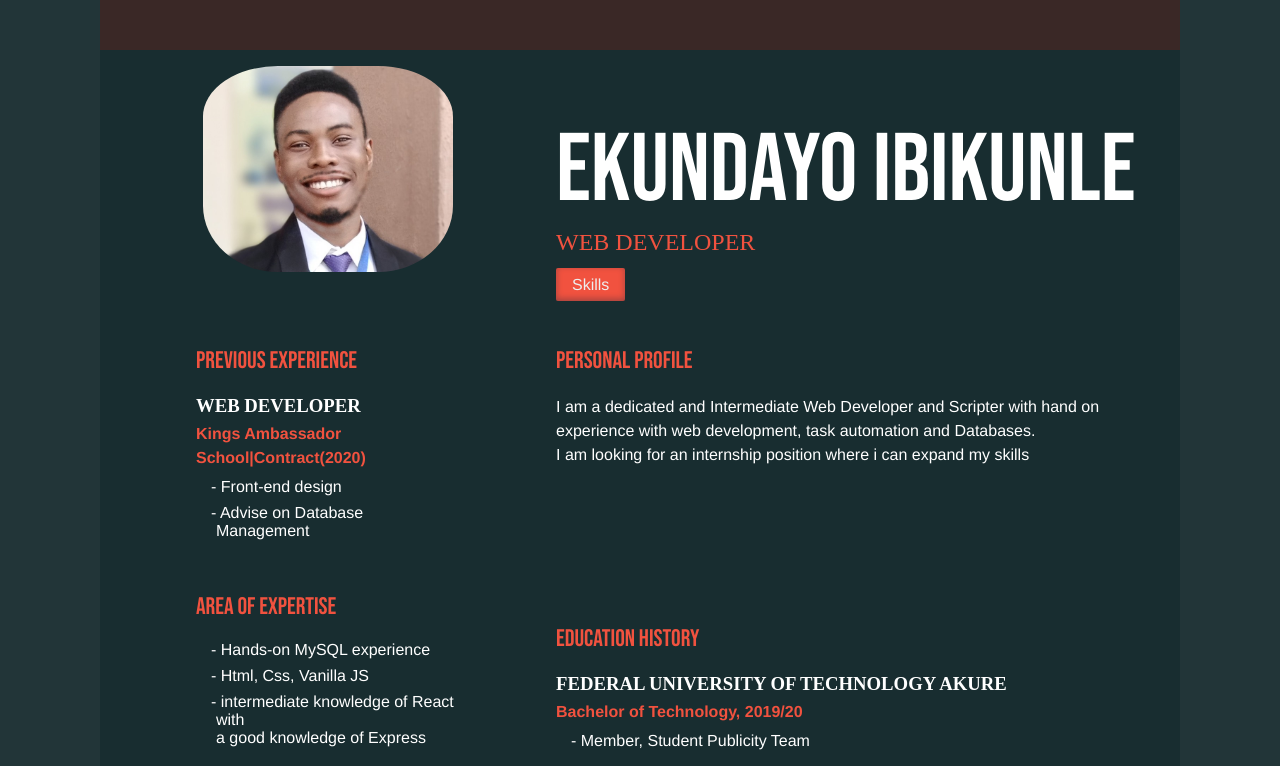
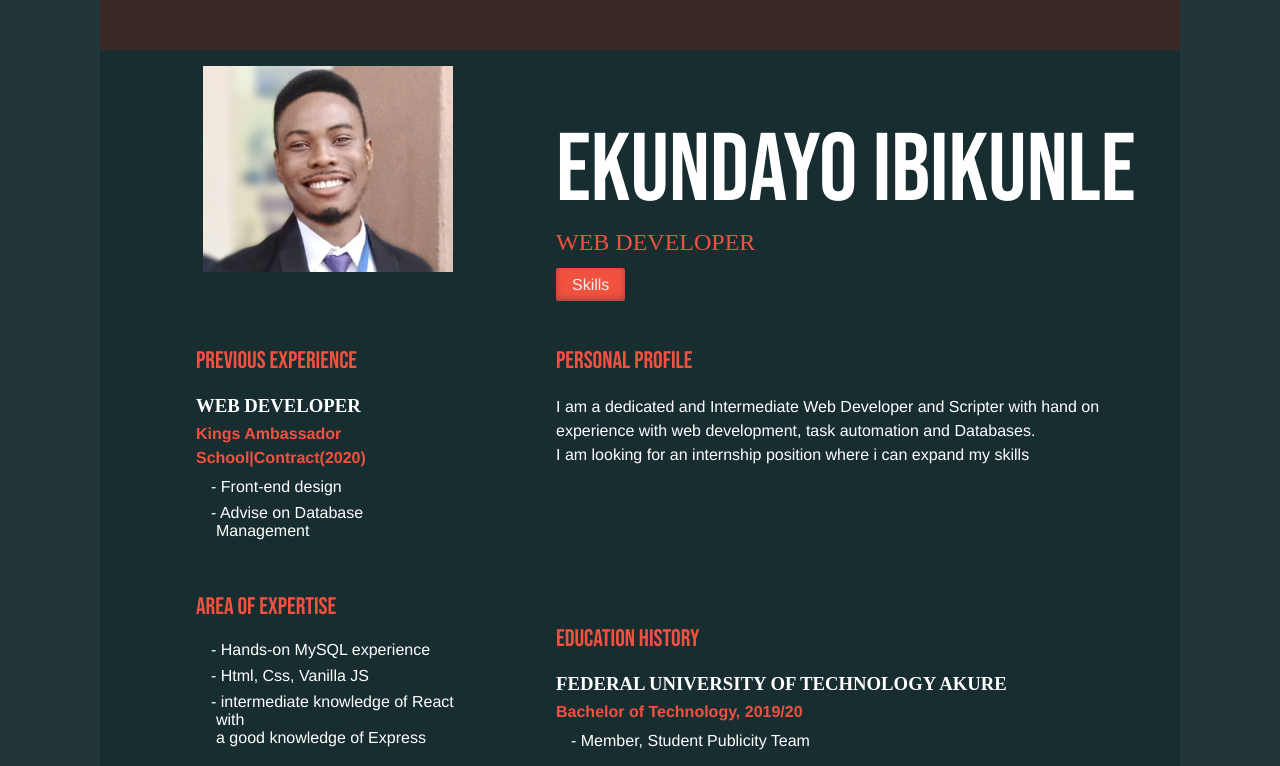
Before and after one commit to Gelbero46/Resume-2.0, a plain HTML site: page index.html in a window 1280 px wide. Shown: the top 766 px of the page. Drawn offline with Linux system fonts and the light colour scheme; files whose address does not match are found by name; a web font is replaced by a local one.

Commit message:
Update style.css

```diff
--- a/css/style.css
+++ b/css/style.css
@@ -82,7 +82,7 @@ h2 {
     color: #f1523f;
 }
 
-.dark img {
+.radius img {
     border-radius: 30%;
 }
 
```
